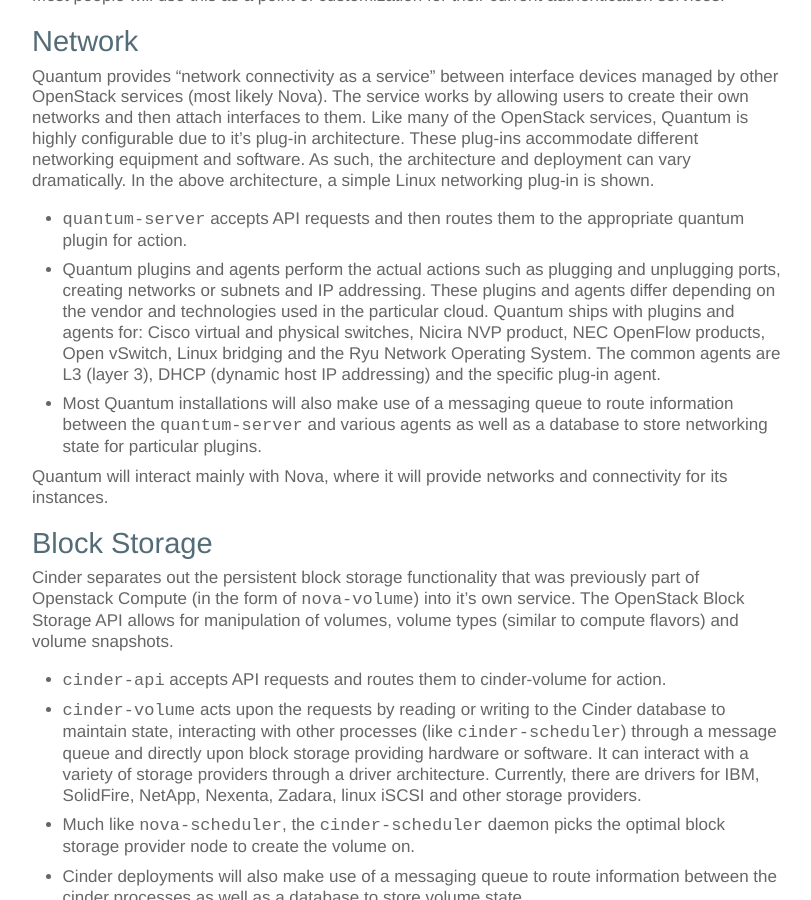
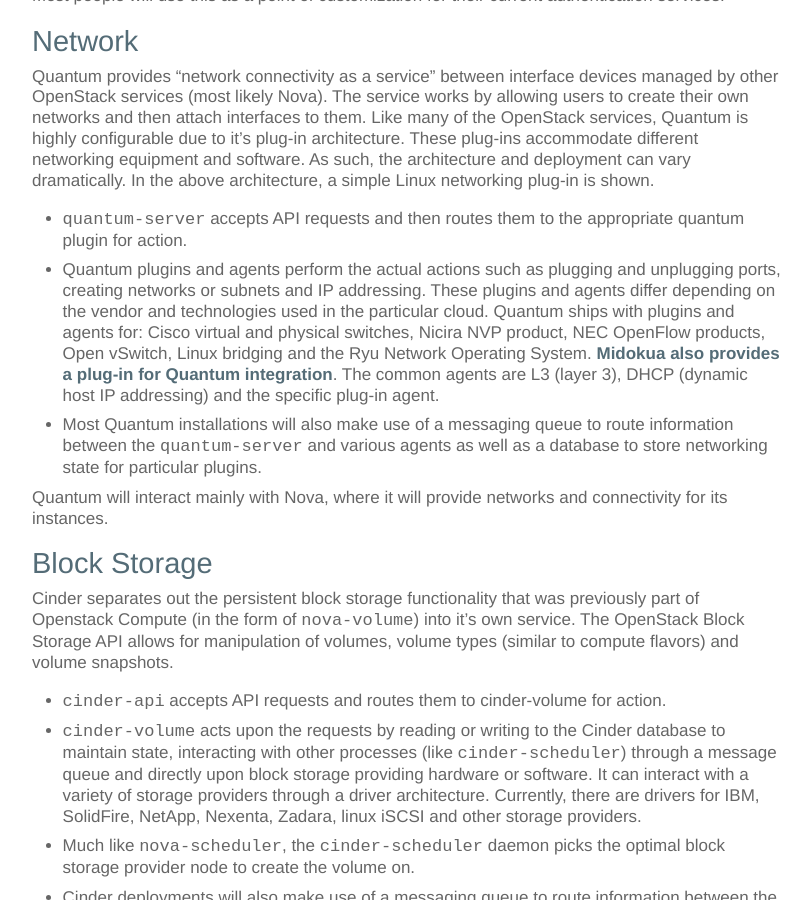
Before and after one commit to slashk/slashk.github.com, a Jekyll site: the page built from _posts/2012-09-25-openstack-folsom-architecture.markdown, in a window 1280 px wide and 900 px high, scrolled down 6360 px. Shown: the whole window, without its empty margins (233-1044 px from the left). Built offline with Jekyll 4.4.1, drawn with Linux system fonts in a browser that asks for light colours; Markdown is read by kramdown in place of the engine named in the settings; comment, search, counter and statistics services are not loaded.

Commit message:
added note for midokura to folsom arch

```diff
--- a/_posts/2012-09-25-openstack-folsom-architecture.markdown
+++ b/_posts/2012-09-25-openstack-folsom-architecture.markdown
@@ -283,8 +283,11 @@
   plugins and agents differ depending on the vendor and technologies used in the
   particular cloud. Quantum ships with plugins and agents for: Cisco virtual and
   physical switches, Nicira NVP product, NEC OpenFlow products, Open vSwitch,
-  Linux bridging and the Ryu Network Operating System. The common agents are L3
-  (layer 3), DHCP (dynamic host IP addressing) and the specific plug-in agent.
+  Linux bridging and the Ryu Network Operating System. [Midokua also provides a
+  plug-in for Quantum
+  integration](https://github.com/midokura/midonet-openstack). The common agents
+  are L3 (layer 3), DHCP (dynamic host IP addressing) and the specific plug-in
+  agent.
 * Most Quantum installations will also make use of a messaging queue to route
   information between the `quantum-server` and various agents as well as a
   database to store networking state for particular plugins.
```
